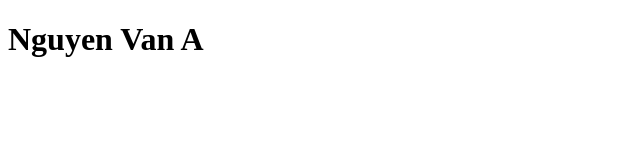
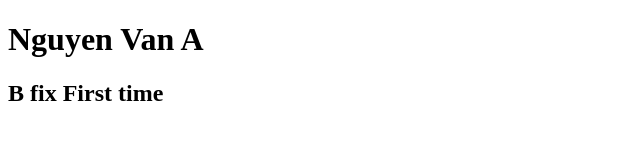
Before and after one commit to wiliamtrackson/Team-AB, a plain HTML site: page index.html in a window 1280 px wide. Shown: the whole page, without its empty margins (0-640 px from the left). Drawn offline with Linux system fonts and the light colour scheme.

Commit message:
B fix First time

```diff
--- a/index.html
+++ b/index.html
@@ -7,5 +7,6 @@
   </head>
   <body>
     <h1>Nguyen Van A</h1>
+    <h2>B fix First time</h2>
   </body>
 </html>
```
